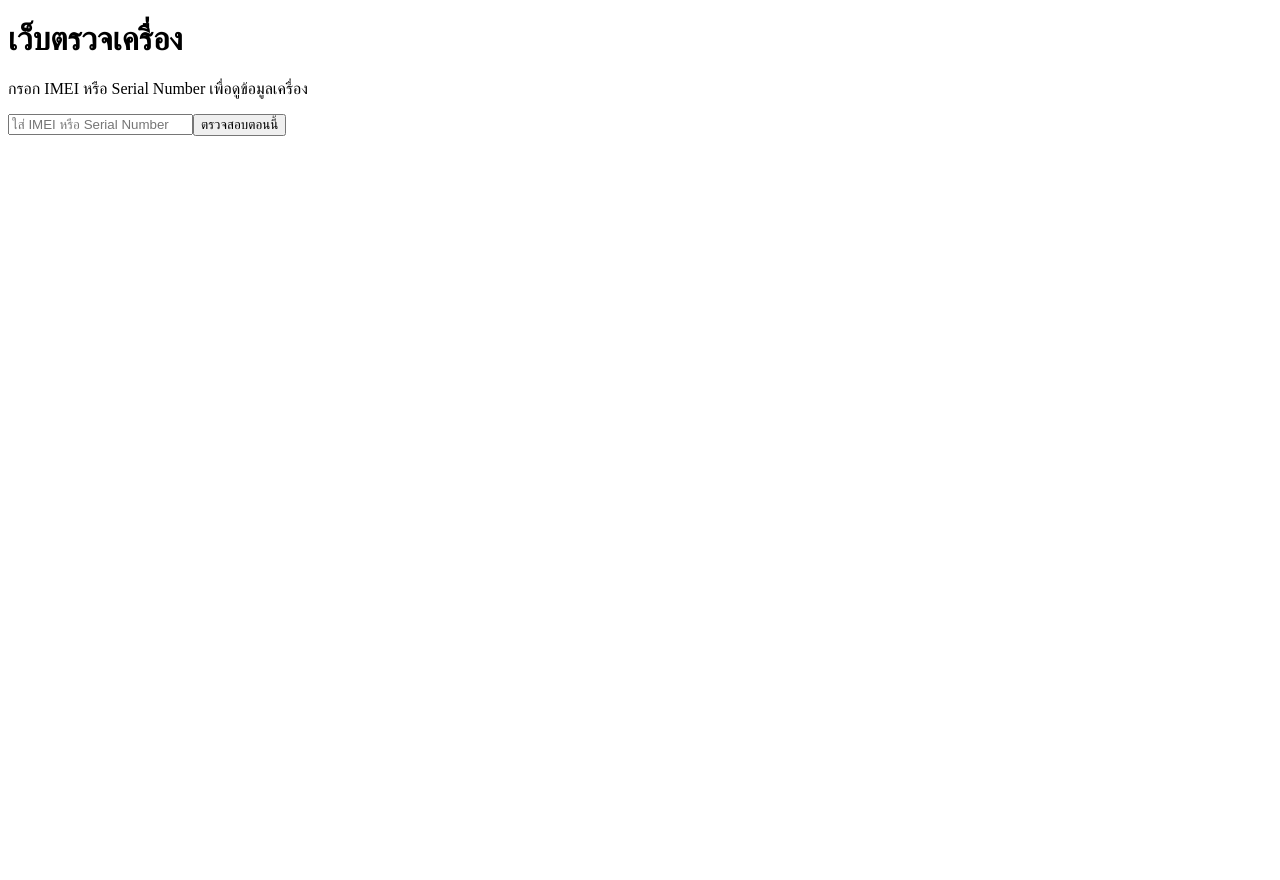
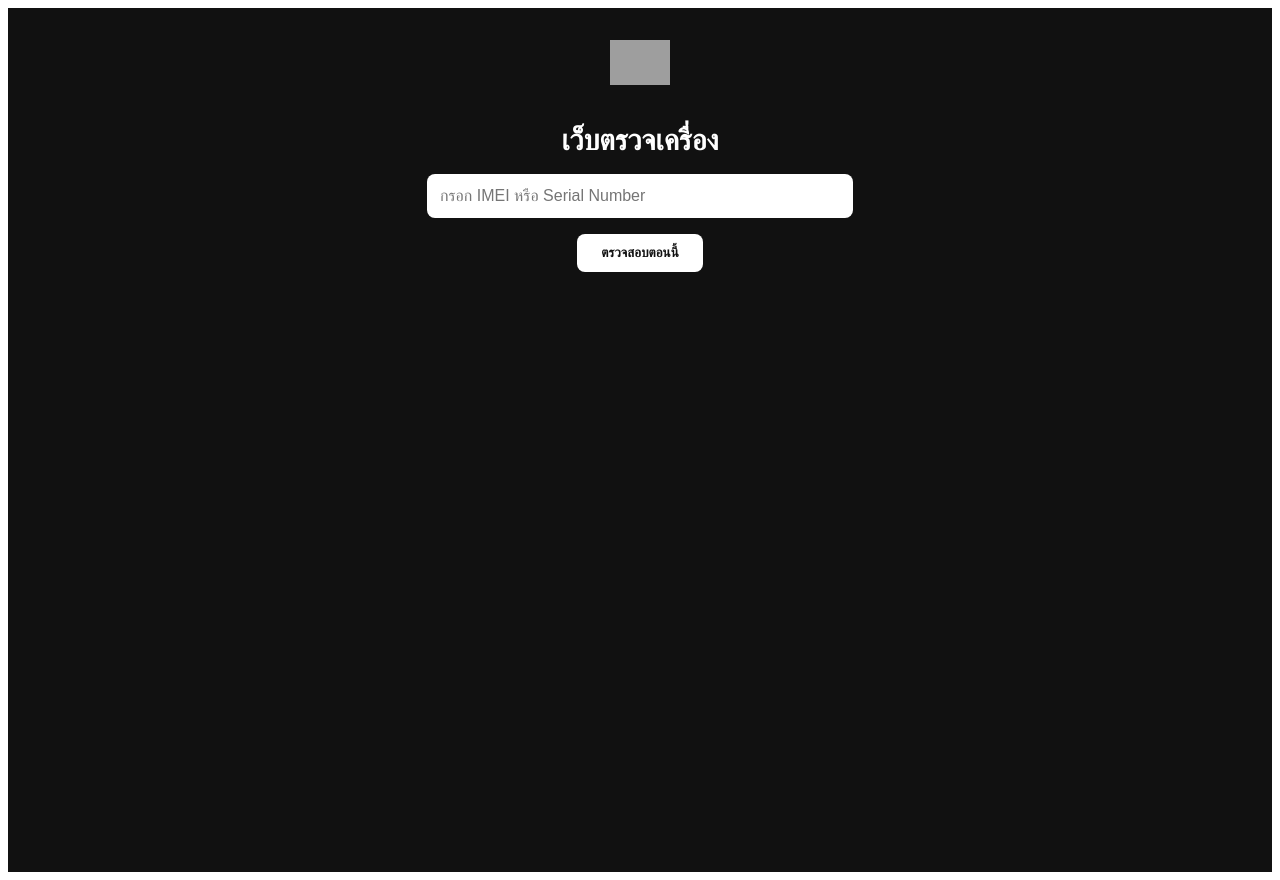
Before and after one commit to Earthx911/web-tor-krueang, a Next.js app: page / in a window 1280 px wide. Before the commit the page ends 800 px from the top, so only its background shows below. Built offline with nearby package versions, Linux system fonts and the light colour scheme; grey boxes are pictures that could not be loaded.

Commit message:
Update index.js

```diff
--- a/pages/index.js
+++ b/pages/index.js
@@ -1,62 +1,99 @@
-
-import { useState } from "react";
+// pages/index.js
+import Head from 'next/head';
+import { useState } from 'react';
 
 export default function Home() {
-  const [imei, setImei] = useState("");
+  const [imei, setImei] = useState('');
   const [result, setResult] = useState(null);
-  const [loading, setLoading] = useState(false);
 
-  const handleCheck = async () => {
-    if (!imei) return;
-    setLoading(true);
-    try {
-      const fakeResult = {
-        model: "iPhone 13 Pro Max",
-        color: "Graphite",
-        capacity: "256GB",
-        icloud: "เปิดอยู่ (Activation Lock On)",
-        country: "ประเทศไทย",
-        status: "ไม่ติด Blacklist"
-      };
-      await new Promise((r) => setTimeout(r, 1500));
-      setResult(fakeResult);
-    } catch (err) {
-      console.error(err);
-    }
-    setLoading(false);
+  const handleSubmit = async (e) => {
+    e.preventDefault();
+    const res = await fetch('/api/check', {
+      method: 'POST',
+      headers: { 'Content-Type': 'application/json' },
+      body: JSON.stringify({ imei }),
+    });
+    const data = await res.json();
+    setResult(data);
   };
 
   return (
-    <main className="min-h-screen bg-gray-100 flex flex-col items-center justify-center p-4">
-      <div className="bg-white rounded-2xl shadow-xl p-8 max-w-md w-full">
-        <h1 className="text-2xl font-bold text-center mb-4">เว็บตรวจเครื่อง</h1>
-        <p className="text-center text-gray-600 mb-6">กรอก IMEI หรือ Serial Number เพื่อดูข้อมูลเครื่อง</p>
-        <input
-          type="text"
-          value={imei}
-          onChange={(e) => setImei(e.target.value)}
-          placeholder="ใส่ IMEI หรือ Serial Number"
-          className="w-full border rounded-xl p-3 mb-4 focus:outline-none focus:ring focus:border-blue-500"
-        />
-        <button
-          onClick={handleCheck}
-          disabled={loading}
-          className="w-full bg-blue-600 text-white rounded-xl p-3 font-semibold hover:bg-blue-700 disabled:opacity-50"
-        >
-          {loading ? "กำลังตรวจสอบ..." : "ตรวจสอบตอนนี้"}
-        </button>
-
+    <>
+      <Head>
+        <title>ตรวจสอบเครื่อง iPhone</title>
+      </Head>
+      <div style={styles.container}>
+        <img src="/apple-logo.png" alt="Apple" style={styles.logo} />
+        <h1 style={styles.title}>เว็บตรวจเครื่อง</h1>
+        <form onSubmit={handleSubmit} style={styles.form}>
+          <input
+            type="text"
+            placeholder="กรอก IMEI หรือ Serial Number"
+            value={imei}
+            onChange={(e) => setImei(e.target.value)}
+            style={styles.input}
+          />
+          <button type="submit" style={styles.button}>ตรวจสอบตอนนี้</button>
+        </form>
         {result && (
-          <div className="mt-6 text-sm text-gray-800 space-y-2">
-            <div><strong>รุ่น:</strong> {result.model}</div>
-            <div><strong>สี:</strong> {result.color}</div>
-            <div><strong>ความจุ:</strong> {result.capacity}</div>
-            <div><strong>iCloud:</strong> {result.icloud}</div>
-            <div><strong>ประเทศ:</strong> {result.country}</div>
-            <div><strong>สถานะ:</strong> {result.status}</div>
+          <div style={styles.result}>
+            <p>รุ่น: {result.model}</p>
+            <p>สี: {result.color}</p>
+            <p>ความจุ: {result.capacity}</p>
+            <p>iCloud: {result.icloud}</p>
+            <p>ประเทศ: {result.country}</p>
+            <p>สถานะ: {result.blacklist}</p>
           </div>
         )}
       </div>
-    </main>
+    </>
   );
 }
+
+const styles = {
+  container: {
+    backgroundColor: '#111',
+    color: '#fff',
+    minHeight: '100vh',
+    padding: '2rem',
+    textAlign: 'center',
+  },
+  logo: {
+    width: '60px',
+    marginBottom: '1rem',
+  },
+  title: {
+    fontSize: '1.8rem',
+    marginBottom: '1rem',
+  },
+  form: {
+    display: 'flex',
+    flexDirection: 'column',
+    gap: '1rem',
+    alignItems: 'center',
+  },
+  input: {
+    padding: '0.8rem',
+    width: '80%',
+    maxWidth: '400px',
+    border: 'none',
+    borderRadius: '8px',
+    fontSize: '1rem',
+  },
+  button: {
+    backgroundColor: '#fff',
+    color: '#111',
+    border: 'none',
+    padding: '0.7rem 1.5rem',
+    borderRadius: '8px',
+    fontWeight: 'bold',
+    cursor: 'pointer',
+  },
+  result: {
+    marginTop: '2rem',
+    textAlign: 'left',
+    maxWidth: '400px',
+    marginInline: 'auto',
+    lineHeight: '1.6',
+  },
+};
```
